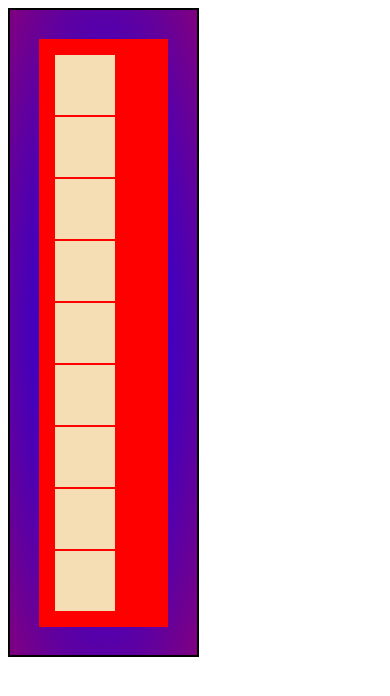
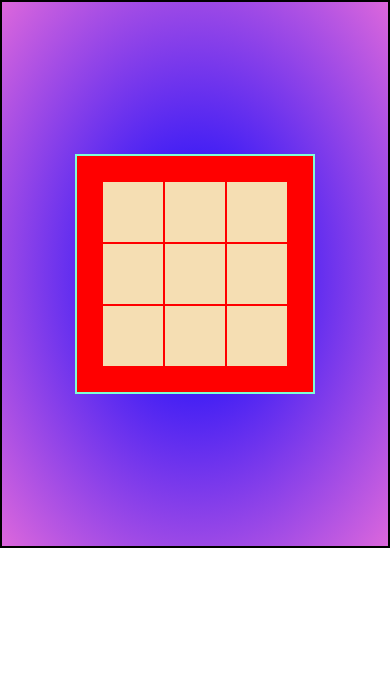
Before and after one commit to mukeshmahara/tic-tac-toe, a plain HTML site: page index.html in a window 390 px wide. Drawn offline with nearby package versions, Linux system fonts and the light colour scheme; files whose address does not match are found by name.

Commit message:
responsive grid

```diff
--- a/assets/css/style.css
+++ b/assets/css/style.css
@@ -1,42 +1,40 @@
-body {
-  position: absolute;
-  display: -webkit-box;
-  display: -ms-flexbox;
-  display: flex;
-  -webkit-box-align: center;
-      -ms-flex-align: center;
-          align-items: center;
-  -ms-flex-line-pack: center;
-      align-content: center;
+* {
+  margin: 0;
+  padding: 0;
+}
+
+h1 {
+  text-align: center;
 }
 
 .environment {
   display: -webkit-box;
   display: -ms-flexbox;
   display: flex;
-  height: auto;
-  width: 40%;
-  padding: 5%;
+  height: 100%;
+  width: auto;
+  padding: 9.5rem;
   border: 2px solid;
   -webkit-box-pack: center;
       -ms-flex-pack: center;
           justify-content: center;
-  background-image: radial-gradient(blue, purple);
-  display: flex;
-  -ms-flex-line-pack: center;
-      align-content: center;
+  background-image: radial-gradient(blue, #dc67dc);
 }
 
 .board {
   background-color: red;
-  padding: 15px;
-  margin: 10px;
+  width: auto;
+  display: -ms-grid;
+  display: grid;
+  -ms-grid-columns: auto auto auto;
+      grid-template-columns: auto auto auto;
+  border: solid 2px aquamarine;
+  padding: 25px;
 }
 
 .cell {
   height: 60px;
   width: 60px;
-  float: left;
   margin: 1px;
   background-color: wheat;
   display: -webkit-box;
@@ -60,5 +58,36 @@ body {
           align-items: center;
   -ms-flex-line-pack: center;
       align-content: center;
+  font-size: 42px;
+  color: beige;
+  z-index: 99;
+  -webkit-animation: animateResult 4s infinite ease-in;
+          animation: animateResult 4s infinite ease-in;
+  -webkit-transition: ease-in-out;
+  transition: ease-in-out;
+  display: none;
+}
+
+@-webkit-keyframes animateResult {
+  from {
+    background-color: pink;
+  }
+  to {
+    background-color: yellow;
+  }
+}
+
+@keyframes animateResult {
+  from {
+    background-color: pink;
+  }
+  to {
+    background-color: yellow;
+  }
+}
+
+.btn {
+  display: none;
+  background-image: radial-gradient(pink, orange, blue);
 }
 /*# sourceMappingURL=style.css.map */
```
